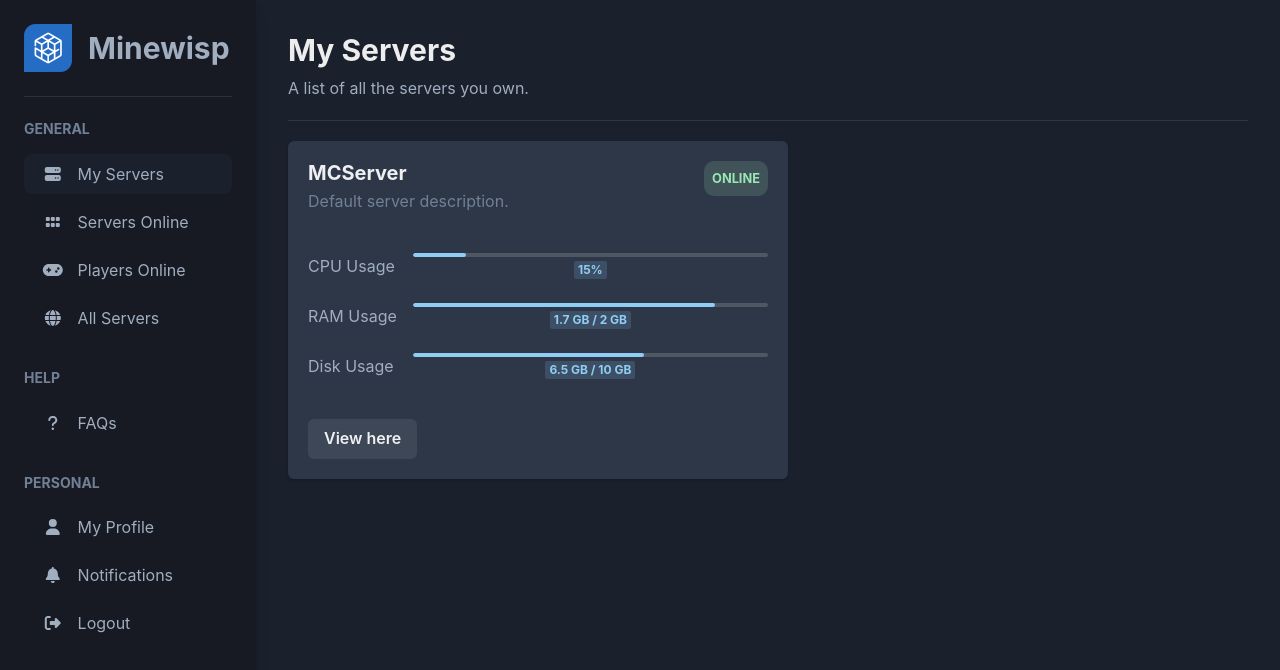
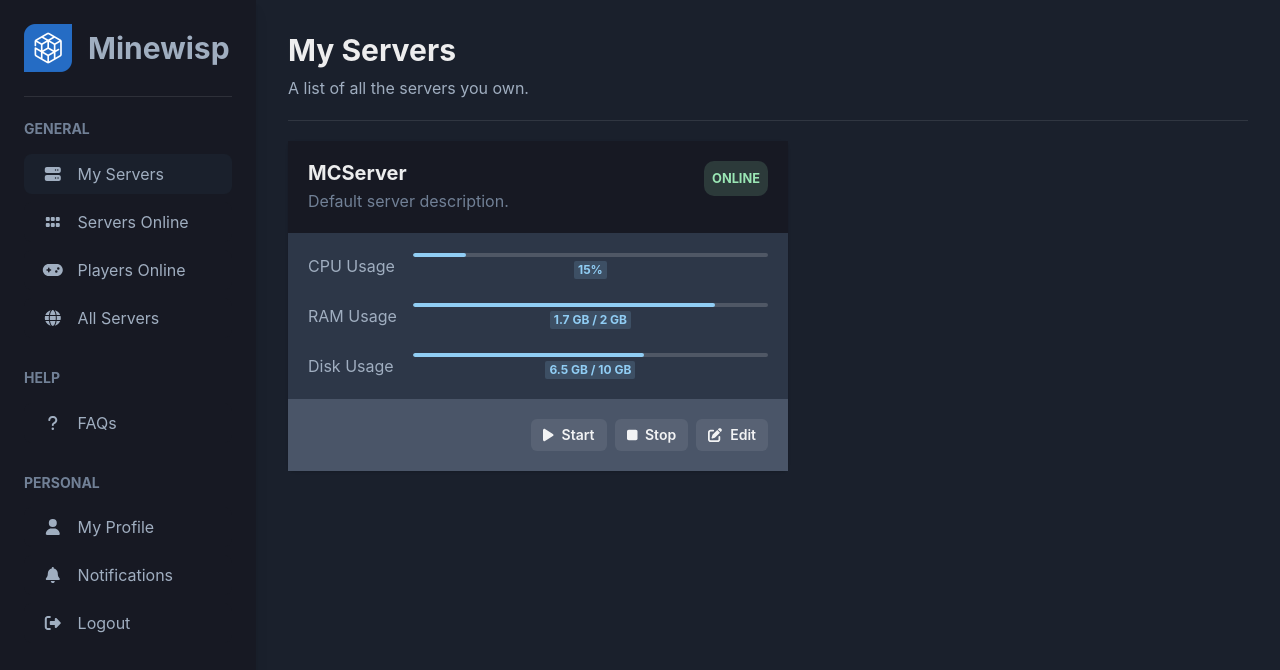
Before and after one commit to Minewisp/front-end, a React (Create React App) app: page /dashboard in a window 1280 px wide. Shown: the top 670 px of the page. Built offline with nearby package versions, Linux system fonts and the light colour scheme.

Commit message:
Working on server cards

```diff
--- a/src/components/Dashboard.js
+++ b/src/components/Dashboard.js
@@ -25,6 +25,9 @@ import {
   faRightFromBracket,
   faBell,
   faQuestion,
+  faPlay,
+  faEdit,
+  faStop,
 } from '@fortawesome/free-solid-svg-icons';
 import { FontAwesomeIcon } from '@fortawesome/react-fontawesome';
 
@@ -101,7 +104,7 @@ export default function Dashboard() {
             templateColumns="repeat(auto-fill, minmax(400px, 500px))"
           >
             <Card>
-              <CardHeader>
+              <CardHeader bg="gray.900">
                 <Flex justifyContent="space-between">
                   <Flex flexDirection="column">
                     <Heading size="md" mb={1}>
@@ -117,7 +120,10 @@ export default function Dashboard() {
                     ml={4}
                     alignSelf="flex-start"
                   >
-                    Online
+                    <Flex alignItems="center">
+                      {/* In-case I need to add something more */}
+                      <Text>Online</Text>
+                    </Flex>
                   </Badge>
                 </Flex>
               </CardHeader>
@@ -149,8 +155,27 @@ export default function Dashboard() {
                   />
                 </Grid>
               </CardBody>
-              <CardFooter>
-                <Button>View here</Button>
+              <CardFooter bg="gray.600" justifyContent="right">
+                <Flex gap={2}>
+                  <Button
+                    size="sm"
+                    leftIcon={<FontAwesomeIcon icon={faPlay} />}
+                  >
+                    Start
+                  </Button>
+                  <Button
+                    size="sm"
+                    leftIcon={<FontAwesomeIcon icon={faStop} />}
+                  >
+                    Stop
+                  </Button>
+                  <Button
+                    size="sm"
+                    leftIcon={<FontAwesomeIcon icon={faEdit} />}
+                  >
+                    Edit
+                  </Button>
+                </Flex>
               </CardFooter>
             </Card>
           </SimpleGrid>
```
